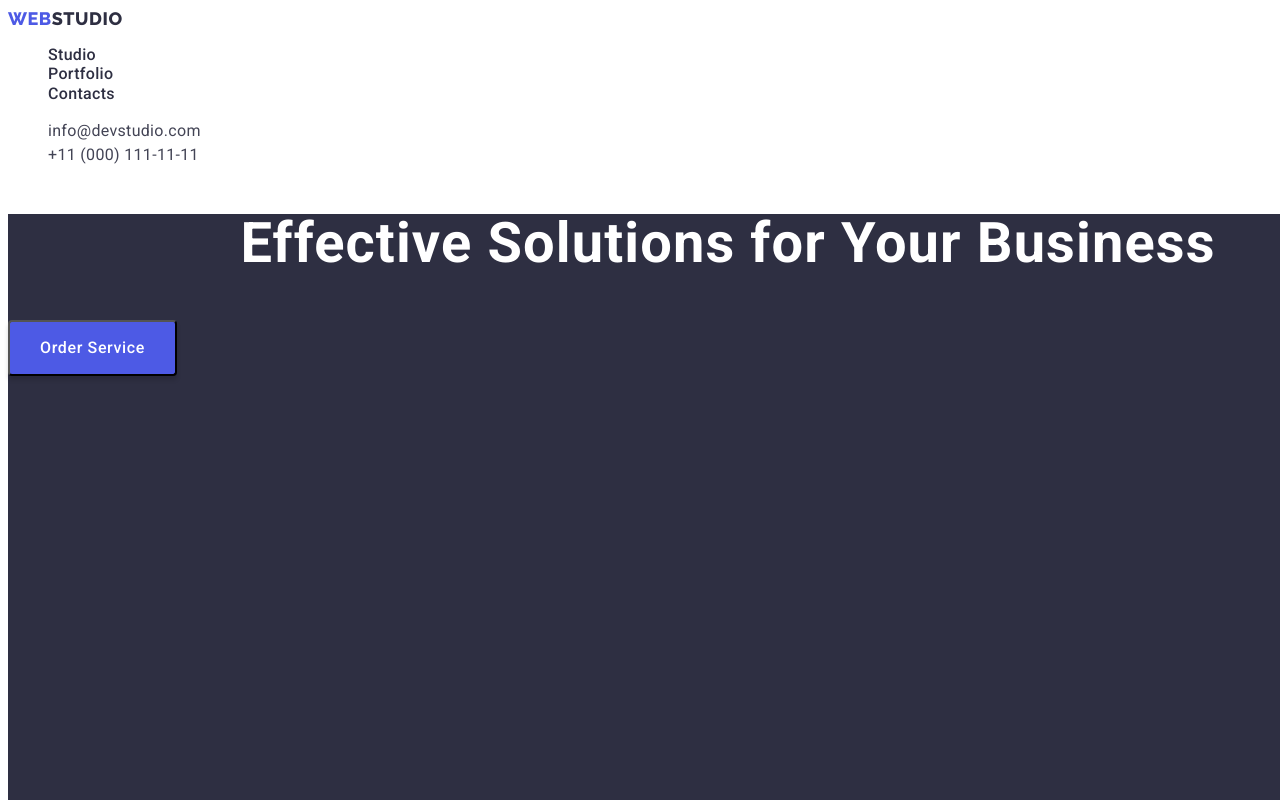
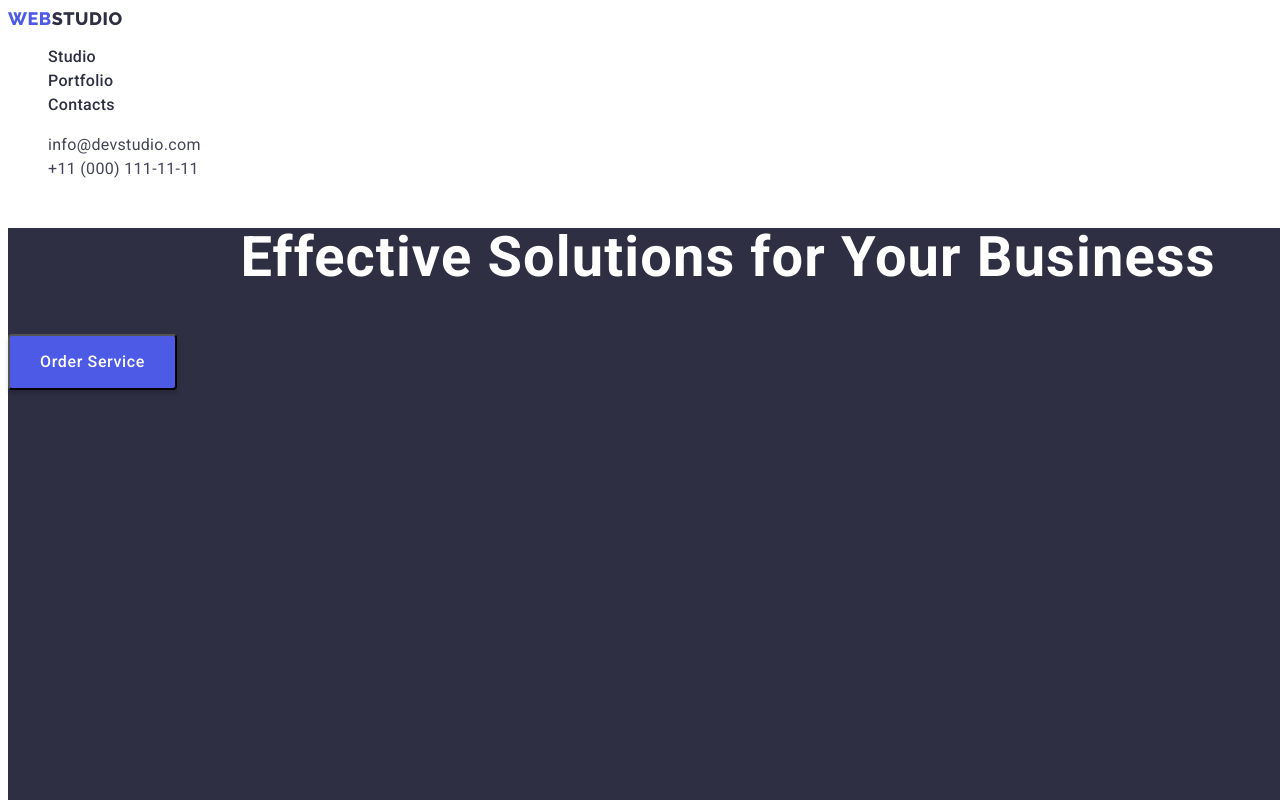
Before and after one commit to Patter1989/goit-markup-hw-02, a plain HTML site: page index.html in a window 1280 px wide. Shown: the top 800 px of the page. Drawn offline with Linux system fonts and the light colour scheme.

Commit message:
hw4 final

```diff
--- a/css/styles.css
+++ b/css/styles.css
@@ -46,7 +46,7 @@ body {
 .main-nav-list {
   font-weight: 500;
   font-size: 16px;
-  line-height: 1.15;
+  line-height: 1.5;
   letter-spacing: 0.02em;
   color: #2e2f42;
 }
@@ -122,10 +122,9 @@ body {
   font-size: 36px;
   line-height: 1.11;
   text-align: center;
-  letter-spacing: 0.02em
+  letter-spacing: 0.02em;
   text-transform: capitalize;
-  /* ^^^^^???^^^^ */
-}
+  }
 
 
 /* =============/WHAT ARE WE DOING============ */
```
